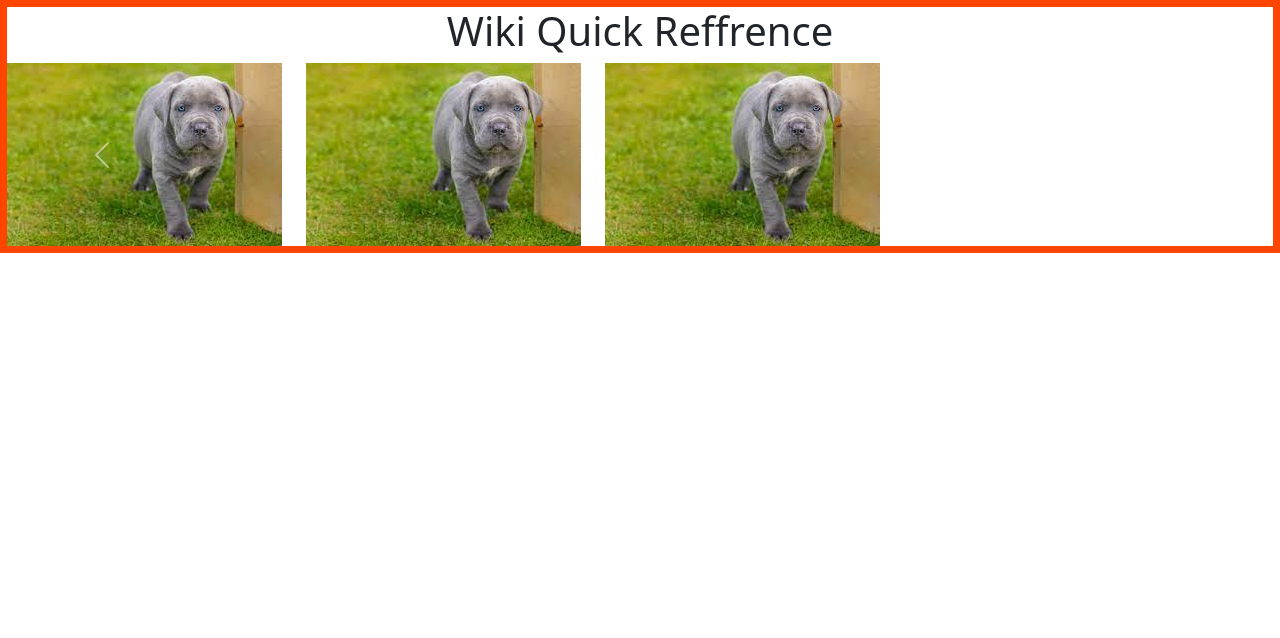
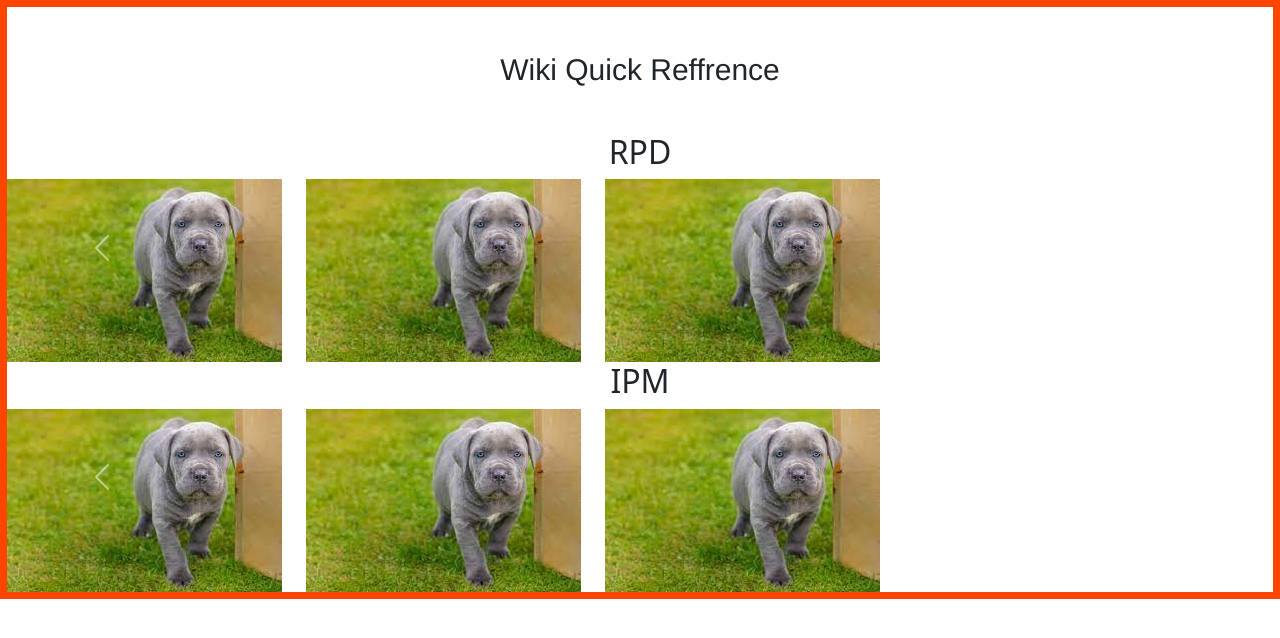
Before and after one commit to Taishawnk/Ricoh, a Django app: page /wiki_view/ in a window 1280 px wide. Shown: the part 70-708 px from the top of the page. Run offline with Django 4.2, Linux system fonts and the light colour scheme.

Commit message:
dual carousels working on samepage can replicate

```diff
--- a/L2workspace/L2workspace/static/css/wiki.css
+++ b/L2workspace/L2workspace/static/css/wiki.css
@@ -1,15 +1,18 @@
 .wikiviewmainwrapper{
-
     display: flex-block;
     align-items: center;
     text-align: center;
     border: 7px solid orangered;
 }
 
+.wikiheadertext{
+    font-family: 'Franklin Gothic Medium', 'Arial Narrow', Arial, sans-serif;
+    font-size: 30px;
+    margin: 45px auto;
+}
 
 
 .carousel-item.active{
     display: inline;
     justify-items: flex-start;
-
 }
--- a/L2workspace/workspace/templates/wiki.html
+++ b/L2workspace/workspace/templates/wiki.html
@@ -11,12 +11,16 @@
       <h1 class="wikiheadertext">Wiki Quick Reffrence</h1>
     </div>
 
+
     <div class="carouseloutter">
         <div class="carouselinner">
-      <div id="carouselExampleControlsNoTouching" class="carousel slide" data-bs-touch="false" data-bs-interval="false">
+
+          {%comment%}RPD{% endcomment %}
+          <div class="RPDCariusel">
+            <div id="RPDCariuselslider" class="carousel slide" data-bs-touch="false" data-bs-interval="false">
               <div class="carousel-inner">
+                <div class="RPDtectiontitle"><h2>RPD</h2></div>
                 <div class="carousel-item active">
-
                   <div class="row">
                     <div class="col">
                       <img src="/static/imgs/cane1.jfif" class="d-block w-100" alt="...">
@@ -28,23 +32,75 @@
                       <img src="/static/imgs/cane1.jfif" class="d-block w-100" alt="...">
                     </div>
                   </div>
-          <div class="carousel-item">
-            <img src="..." class="d-block w-100" alt="...">
                 </div>
                 <div class="carousel-item">
-            <img src="..." class="d-block w-100" alt="...">
+                  <div class="row">
+                    <div class="col">
+                      <img src="/static/imgs/cane2.jfif" class="d-block w-100" alt="...">
+                    </div>
+                    <div class="col">
+                      <img src="/static/imgs/cane2.jfif" class="d-block w-100" alt="...">
+                    </div>
+                    <div class="col">
+                      <img src="/static/imgs/cane2.jfif" class="d-block w-100" alt="...">
                     </div>
                   </div>
-        <button class="carousel-control-prev" type="button" data-bs-target="#carouselExampleControlsNoTouching" data-bs-slide="prev">
+                </div>
+              <button class="carousel-control-prev" type="button" data-bs-target="#RPDCariuselslider" data-bs-slide="prev">
                 <span class="carousel-control-prev-icon" aria-hidden="true"></span>
                 <span class="visually-hidden">Previous</span>
               </button>
-        <button class="carousel-control-next" type="button" data-bs-target="#carouselExampleControlsNoTouching" data-bs-slide="next">
+              <button class="carousel-control-next" type="button" data-bs-target="#RPDCariuselslider" data-bs-slide="next">
                 <span class="carousel-control-next-icon" aria-hidden="true"></span>
                 <span class="visually-hidden">Next</span>
               </button>
             </div>
           </div>
+
+
+          {%comment%}IPM{% endcomment %}
+          <div class="IPmcarousel">
+            <div id="IPMCariuselslider" class="carousel slide" data-bs-touch="false" data-bs-interval="false">
+              <div class="carousel-inner">
+                <div class="IPMtectiontitle"><h2>IPM</h2></div>
+                <div class="carousel-item active">
+                  <div class="row">
+                    <div class="col">
+                      <img src="/static/imgs/cane1.jfif" class="d-block w-100" alt="...">
+                    </div>
+                    <div class="col">
+                      <img src="/static/imgs/cane1.jfif" class="d-block w-100" alt="...">
+                    </div>
+                    <div class="col">
+                      <img src="/static/imgs/cane1.jfif" class="d-block w-100" alt="...">
+                    </div>
+                  </div>
+                </div>
+                <div class="carousel-item">
+                  <div class="row">
+                    <div class="col">
+                      <img src="/static/imgs/cane3.jfif" class="d-block w-100" alt="...">
+                    </div>
+                    <div class="col">
+                      <img src="/static/imgs/cane3.jfif" class="d-block w-100" alt="...">
+                    </div>
+                    <div class="col">
+                      <img src="/static/imgs/cane3.jfif" class="d-block w-100" alt="...">
+                    </div>
+                  </div>
+                </div>
+              <button class="carousel-control-prev" type="button" data-bs-target="#IPMCariuselslider" data-bs-slide="prev">
+                <span class="carousel-control-prev-icon" aria-hidden="true"></span>
+                <span class="visually-hidden">Previous</span>
+              </button>
+              <button class="carousel-control-next" type="button" data-bs-target="#IPMCariuselslider" data-bs-slide="next">
+                <span class="carousel-control-next-icon" aria-hidden="true"></span>
+                <span class="visually-hidden">Next</span>
+              </button>
+            </div>
+          </div>
+
+        </div>
     </div>
 </div>
 {%endblock%}
```
Lines whose indentation alone changed are shown as unchanged.
